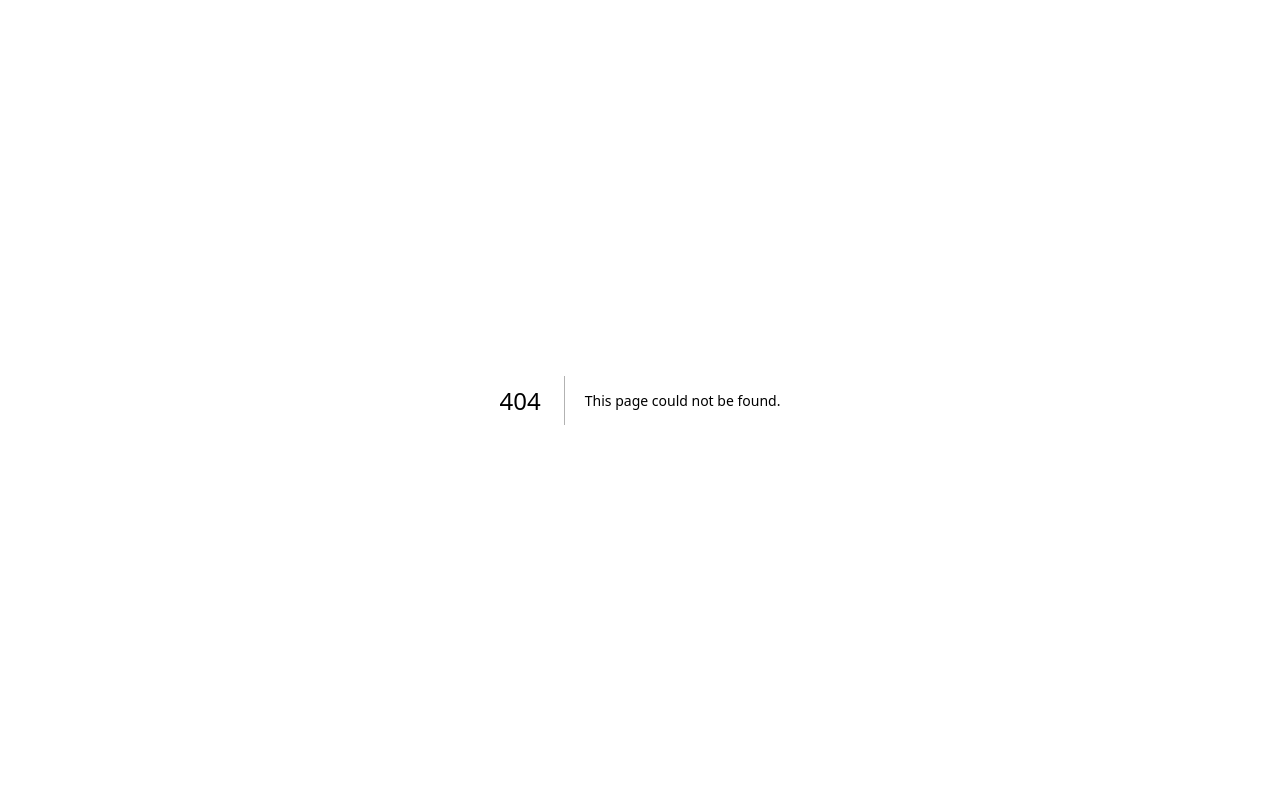
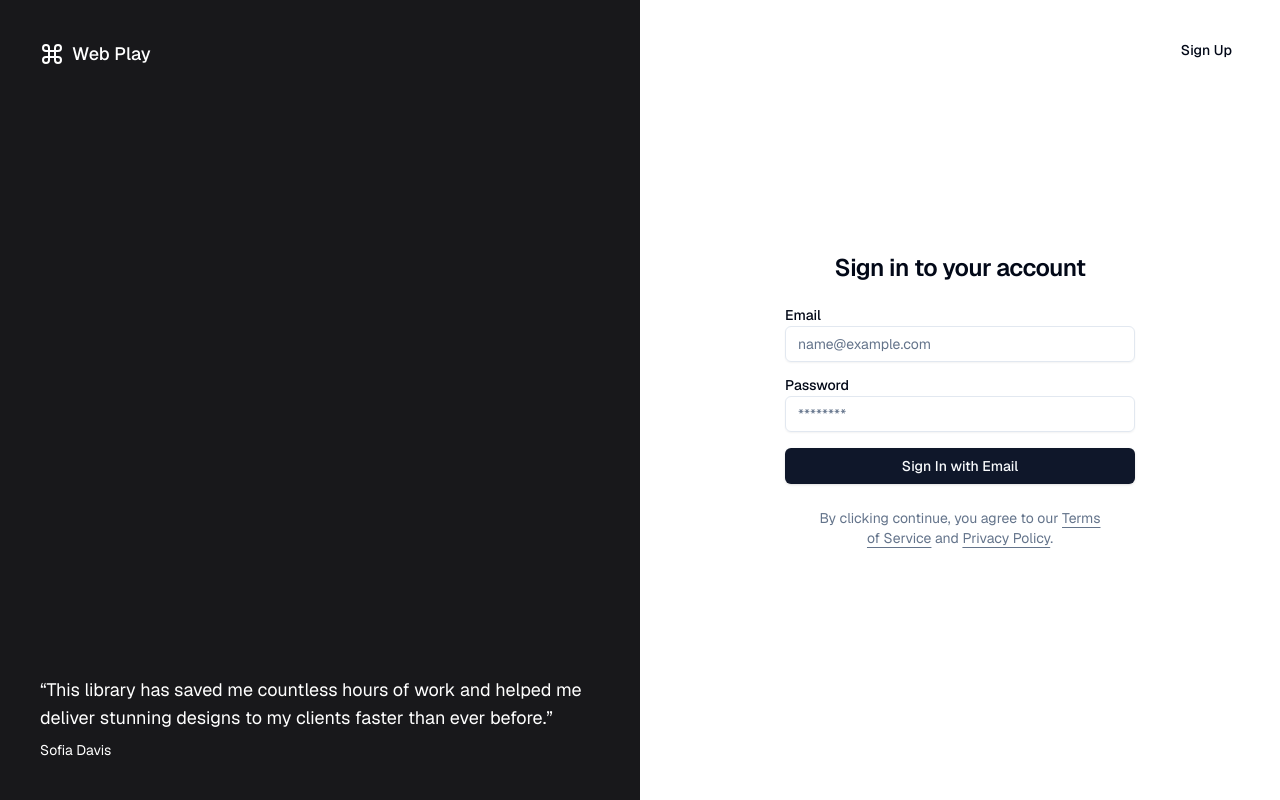
Before and after one commit to Vivekagent47/webHook-client, a Next.js app: page /register in a window 1280 px wide. Before the commit this address had no page. Built offline with nearby package versions, Linux system fonts and the light colour scheme.

Commit message:
fix: setup zustand

```diff
--- a/app/login/page.tsx
+++ b/app/register/page.tsx
@@ -1,18 +1,26 @@
 "use client";
 
-import { Button, buttonVariants } from "@/components/ui/button";
+import { Button } from "@/components/ui/button";
 import { Icons } from "@/components/ui/icon";
 import { Input } from "@/components/ui/input";
-import { cn } from "@/lib/utils";
+import { useAuthStore } from "@/stores/authStore";
 import Link from "next/link";
-import React from "react";
+import { SyntheticEvent } from "react";
 
 export default function UserAuthForm() {
-  const [isLoading, setIsLoading] = React.useState<boolean>(false);
+  const {
+    registerData,
+    setRegisterData,
+    isLoading,
+    setIsLoading,
+    activePage,
+    setActivePage,
+  } = useAuthStore();
 
-  async function onSubmit(event: React.SyntheticEvent) {
+  async function onSubmit(event: SyntheticEvent) {
     event.preventDefault();
     setIsLoading(true);
+    console.log(registerData);
 
     setTimeout(() => {
       setIsLoading(false);
@@ -22,15 +30,19 @@ export default function UserAuthForm() {
   return (
     <>
       <div className="container relative h-screen flex-col items-center justify-center md:grid lg:max-w-none lg:grid-cols-2 lg:px-0">
-        <Link
-          href="/examples/authentication"
-          className={cn(
-            buttonVariants({ variant: "ghost" }),
-            "absolute right-4 top-4 md:right-8 md:top-8",
-          )}
+        <Button
+          variant="ghost"
+          onClick={() => {
+            if (activePage === "login") {
+              setActivePage("register");
+            } else {
+              setActivePage("login");
+            }
+          }}
+          className={"absolute right-4 top-4 md:right-8 md:top-8"}
         >
-          Sign Up
-        </Link>
+          {activePage === "login" ? "Sign Up" : "Log In"}
+        </Button>
         <div className="relative hidden h-screen flex-col bg-muted p-10 bg-zinc-900 text-white dark:border-r lg:flex">
           <div className="relative z-20 flex items-center text-lg font-medium">
             <svg
@@ -62,27 +74,71 @@ export default function UserAuthForm() {
           <div className="mx-auto flex w-full flex-col justify-center space-y-6 sm:w-[350px]">
             <div className="flex flex-col space-y-2 text-center">
               <h1 className="text-2xl font-semibold tracking-tight">
-                Create an account
+                {activePage === "login"
+                  ? "Sign in to your account"
+                  : "Create an account"}
               </h1>
-              <p className="text-sm text-muted-foreground">
-                Enter your email below to create your account
-              </p>
+              {activePage === "register" && (
+                <p className="text-sm text-muted-foreground">
+                  Enter your email below to create your account
+                </p>
+              )}
             </div>
             <div className="grid gap-6">
               <form onSubmit={onSubmit}>
                 <div className="grid gap-4">
+                  {activePage === "register" && (
+                    <div className="flex gap-4">
+                      <div className="grid gap-1">
+                        <span className="text-sm font-medium leading-none peer-disabled:cursor-not-allowed peer-disabled:opacity-70">
+                          First Name
+                        </span>
+                        <Input
+                          value={registerData.firstName}
+                          placeholder="Vivek"
+                          type="text"
+                          name="firstName"
+                          autoCorrect="off"
+                          disabled={isLoading}
+                          onChange={(e) => {
+                            setRegisterData({ firstName: e.target.value });
+                          }}
+                        />
+                      </div>
+                      <div className="grid gap-1">
+                        <span className="text-sm font-medium leading-none peer-disabled:cursor-not-allowed peer-disabled:opacity-70">
+                          Last Name
+                        </span>
+                        <Input
+                          value={registerData.lastName}
+                          placeholder="Chauahn"
+                          type="text"
+                          name="lastName"
+                          autoCorrect="off"
+                          disabled={isLoading}
+                          onChange={(e) => {
+                            setRegisterData({ lastName: e.target.value });
+                          }}
+                        />
+                      </div>
+                    </div>
+                  )}
                   <div className="grid gap-1">
                     <span className="text-sm font-medium leading-none peer-disabled:cursor-not-allowed peer-disabled:opacity-70">
                       Email
                     </span>
                     <Input
-                      id="email"
+                      value={registerData.email}
                       placeholder="name@example.com"
                       type="email"
+                      name="email"
                       autoCapitalize="none"
                       autoComplete="email"
                       autoCorrect="off"
                       disabled={isLoading}
+                      onChange={(e) => {
+                        setRegisterData({ email: e.target.value });
+                      }}
                     />
                   </div>
                   <div className="grid gap-1">
@@ -90,20 +146,25 @@ export default function UserAuthForm() {
                       Password
                     </span>
                     <Input
-                      id="email"
-                      placeholder="name@example.com"
-                      type="email"
+                      value={registerData.password}
+                      placeholder="********"
+                      type="password"
+                      name="password"
                       autoCapitalize="none"
-                      autoComplete="email"
                       autoCorrect="off"
                       disabled={isLoading}
+                      onChange={(e) => {
+                        setRegisterData({ password: e.target.value });
+                      }}
                     />
                   </div>
                   <Button disabled={isLoading}>
                     {isLoading && (
                       <Icons.spinner className="mr-2 h-4 w-4 animate-spin" />
                     )}
-                    Sign In with Email
+                    {`${
+                      activePage === "login" ? "Sign In" : "Create Account"
+                    } with Email`}
                   </Button>
                 </div>
               </form>
--- a/package.json
+++ b/package.json
@@ -18,7 +18,8 @@
     "react": "^18",
     "react-dom": "^18",
     "tailwind-merge": "^1.14.0",
-    "tailwindcss-animate": "^1.0.7"
+    "tailwindcss-animate": "^1.0.7",
+    "zustand": "^4.4.6"
   },
   "devDependencies": {
     "@types/node": "^20",
--- /dev/null
+++ b/stores/authStore.ts
@@ -0,0 +1,28 @@
+import { User, UserRegisterData } from "@/types/user";
+import { create } from "zustand";
+
+interface IAuthStore {
+  isLoading: boolean;
+  user: User | undefined;
+  registerData: UserRegisterData;
+  activePage: "login" | "register";
+  setIsLoading: (isLoading: boolean) => void;
+  setRegisterData: (data: Partial<UserRegisterData>) => void;
+  setActivePage: (page: "login" | "register") => void;
+}
+
+export const useAuthStore = create<IAuthStore>((set) => ({
+  isLoading: false,
+  user: undefined,
+  activePage: "login",
+  registerData: {
+    firstName: "",
+    lastName: "",
+    email: "",
+    password: "",
+  },
+  setRegisterData: (data: Partial<UserRegisterData>) =>
+    set((state) => ({ registerData: { ...state.registerData, ...data } })),
+  setIsLoading: (isLoading: boolean) => set({ isLoading }),
+  setActivePage: (page: "login" | "register") => set({ activePage: page }),
+}));
--- /dev/null
+++ b/types/user.ts
@@ -0,0 +1,15 @@
+export type User = {
+  id: string;
+  firstName: string;
+  lastName: string;
+  email: string;
+  createdAt: string;
+  updatedAt: string;
+};
+
+export type UserRegisterData = {
+  firstName: string;
+  lastName: string;
+  email: string;
+  password: string;
+};
```
Also changed, not shown: 1 other file (tests, documents, lock files or other folders).
